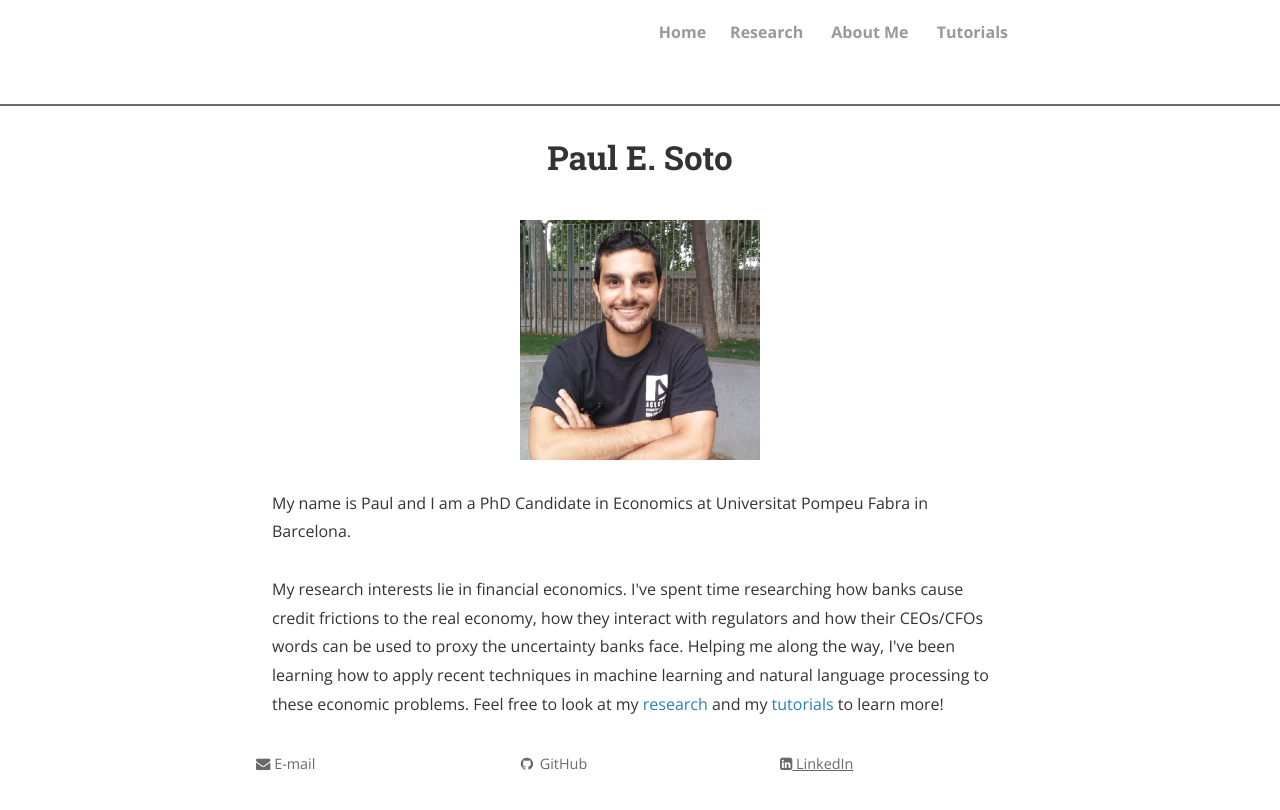
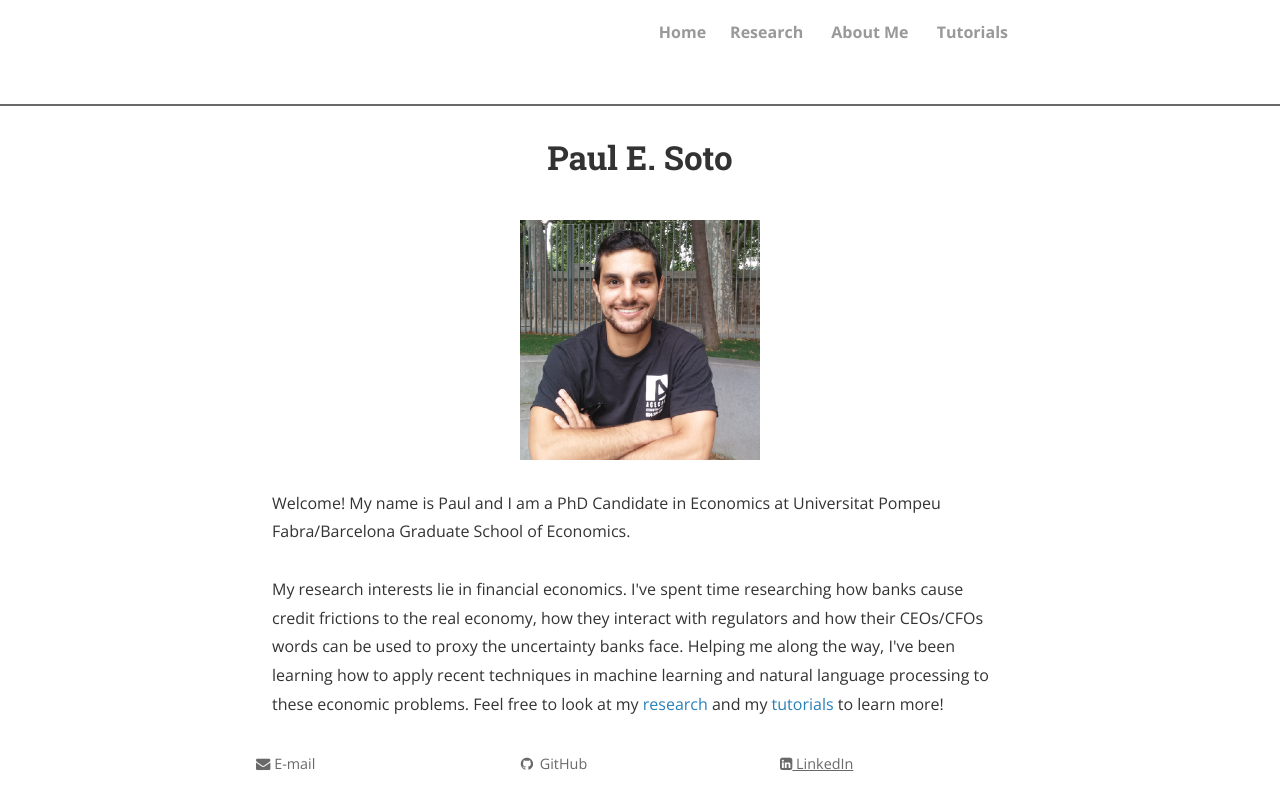
Before and after one commit to zsivine/zsivine.github.io, a Jekyll site: the page built from index.html, in a window 1280 px wide. Shown: the top 810 px of the page. Built offline with Jekyll 4.4.1, drawn with Linux system fonts in a browser that asks for light colours; nearby versions of some CDN libraries; the list of posts is cut into pages by our own code; comment, search, counter and statistics services are not loaded; a style sheet for code colours, icons or effects is not loaded.

Commit message:
formatting

```diff
--- a/index.html
+++ b/index.html
@@ -5,7 +5,7 @@ title: Paul E. Soto
 <div class="home">
 <img src="profile_picture.jpg" alt="Paul Soto pic" style="width:240px;height:240px;" algin="middle">
 <br>
-My name is Paul and I am a PhD Candidate in Economics at Universitat Pompeu Fabra in Barcelona.
+Welcome! My name is Paul and I am a PhD Candidate in Economics at Universitat Pompeu Fabra/Barcelona Graduate School of Economics.
 <br><br>
-My research interests lie in financial economics. I've spent time researching how banks cause credit frictions to the real economy, how they interact with regulators and how their CEOs/CFOs words can be used to proxy the uncertainty banks face. Helping me along the way, I've been learning how to apply recent techniques in machine learning and natural language processing to these economic problems. Feel free to look at my <a href="https://pesoto.github.io/research" target="_self">research</a> and my <a href="https://pesoto.github.io/research" target="_self">tutorials</a> to learn more!
+My research interests lie in financial economics. I've spent time researching how banks cause credit frictions to the real economy, how they interact with regulators and how their CEOs/CFOs words can be used to proxy the uncertainty banks face. Helping me along the way, I've been learning how to apply recent techniques in machine learning and natural language processing to these economic problems. Feel free to look at my <a href="https://pesoto.github.io/research" target="_parent">research</a> and my <a href="https://pesoto.github.io/research" target="_top">tutorials</a> to learn more!
 </div>
--- a/research.html
+++ b/research.html
@@ -5,7 +5,7 @@ permalink: /research/
 ---
 <br>
 
-<strong>Breaking the Word Bank: Effects of Verbal Uncertainty on Bank Behavior</strong><br>(Job Market Paper)<br><br>
+<strong>Breaking the Word Bank: Effects of Verbal Uncertainty on Bank Behavior</strong> (Job Market Paper)<br><br>
 <p style="text-align:justify"><i>Abstract: </i>Banks differ from non-financial firms as they must communicate to both regulators and shareholders, possess opaque and complex balance sheets, and are the main providers of credit to the real economy. In this paper, I propose a new index to detect the <i>idiosyncratic uncertainty</i> banks face at the bank-quarter level. The index uses a recent natural language processing technique, called Skip-gram Model, to discover a novel list of "uncertainty" words based on semantic and syntactic similarities. I use the frequencies of these words in banks quarterly conference calls as a proxy for bank-level uncertainty. The index spikes at the beginning of the 2007-2009 financial crisis and reveals which banks at a given quarter signal more uncertainty about their balance sheets. Higher uncertainty is associated with lower lending the next quarter and larger securities portfolios, suggesting active management of uncertainty by moving from lending to holding liquid assets. The active management of uncertainty is more pronounced during periods of higher aggregate volatility and for banks with more skin-in-the-game.</p>
 <br>
 <strong>Dressing Up for the Regulators: Evidence from the Largest-Ever Supervisory Review</strong><br>with Puriya Abbassi, Rajkamal Iyer and Jos&eacute;-Luis Peydr&oacute;<br><br>
```
